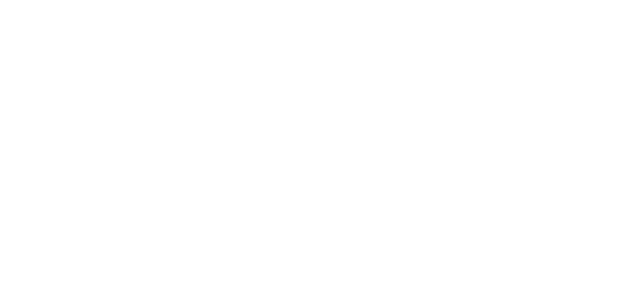
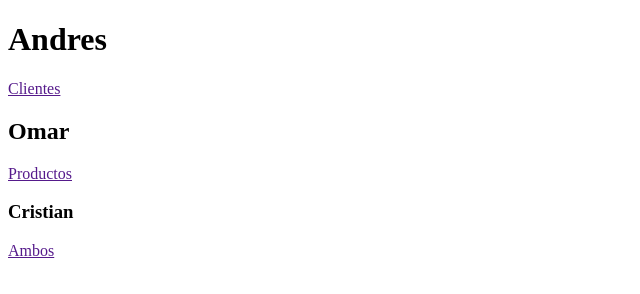
Before and after one commit to cristiannoob/Nuevo-Repositorio, a plain HTML site: page index.html in a window 1280 px wide. Shown: the whole page, without its empty margins (0-640 px from the left). Drawn offline with Linux system fonts and the light colour scheme.

Commit message:
actualizado

```diff
--- a/index.html
+++ b/index.html
@@ -7,6 +7,17 @@
     <title>Document</title>
 </head>
 <body>
-
+    <div>
+        <h1>Andres</h1>
+        <a href="">Clientes</a>
+    </div>
+    <div>
+        <h2>Omar</h2>
+        <a href="">Productos</a>
+    </div>
+    <div>
+        <h3>Cristian</h3>
+        <a href="">Ambos</a>
+    </div>
 </body>
 </html>
```
